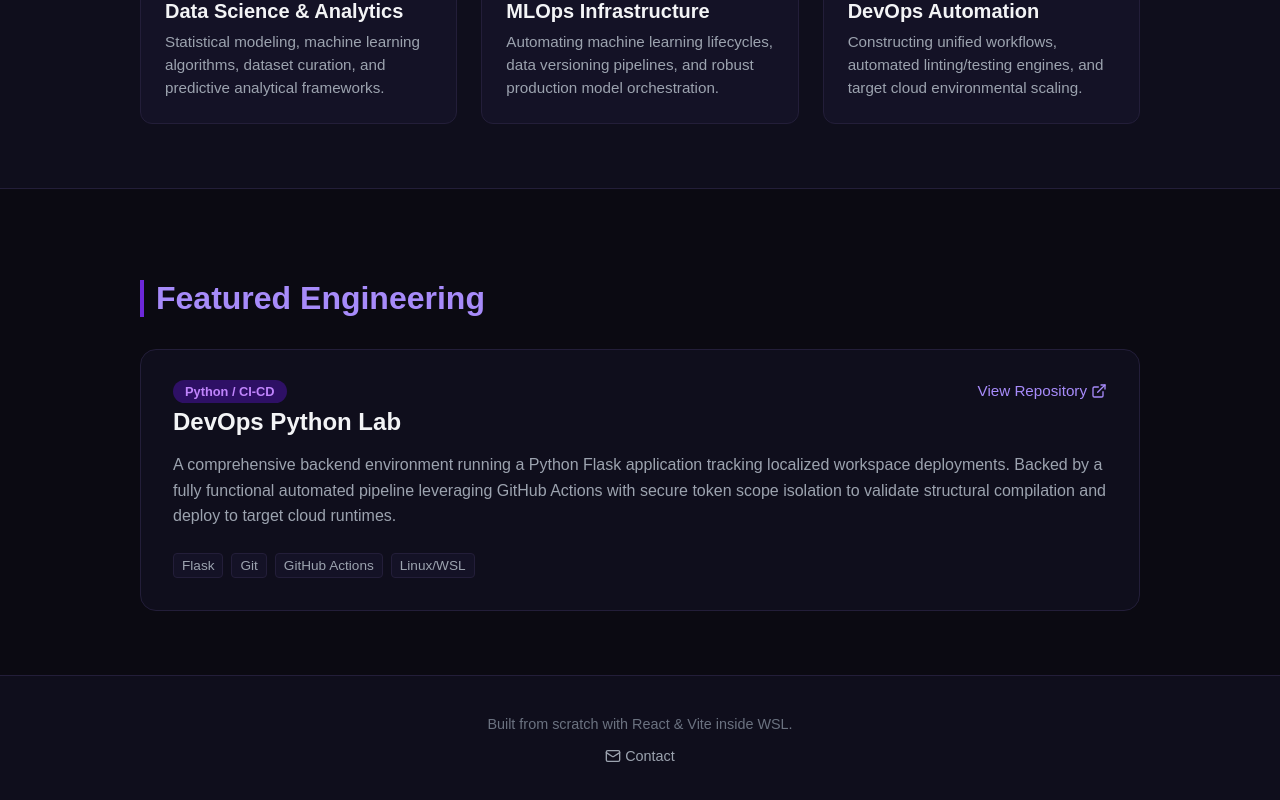
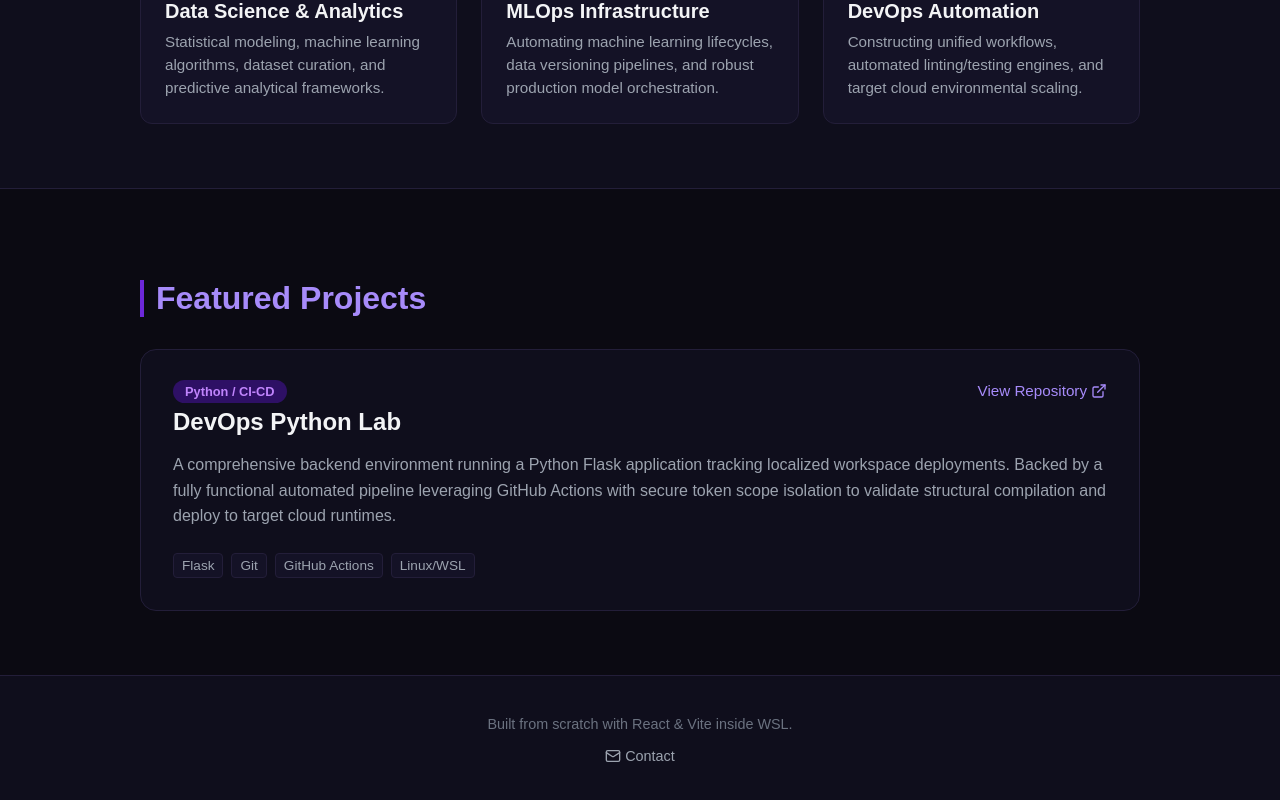
Before and after one commit to ghost-412/portfolio-website, a React (Vite) app: page / in a window 1280 px wide. Shown: the part 814-1614 px from the top of the page. Built offline with nearby package versions, Linux system fonts and the light colour scheme.

Commit message:
Section Title Changed

```diff
--- a/src/App.jsx
+++ b/src/App.jsx
@@ -67,7 +67,7 @@ export default function App() {
 
       {/* Projects Section */}
       <section id="projects" style={{ padding: '4rem 2rem', maxWidth: '1000px', margin: '0 auto' }}>
-        <h2 style={{ fontSize: '2rem', marginBottom: '2rem', color: '#A78BFA', borderLeft: '4px solid #6D28D9', paddingLeft: '0.75rem' }}>Featured Engineering</h2>
+        <h2 style={{ fontSize: '2rem', marginBottom: '2rem', color: '#A78BFA', borderLeft: '4px solid #6D28D9', paddingLeft: '0.75rem' }}>Featured Projects</h2>
         <div style={{ background: '#0F0E1C', border: '1px solid #231E39', borderRadius: '1rem', padding: '2rem', display: 'flex', flexDirection: 'column', gap: '1rem' }}>
           <div style={{ display: 'flex', justifyContent: 'space-between', alignItems: 'flex-start', flexWrap: 'wrap', gap: '1rem' }}>
             <div>
```
